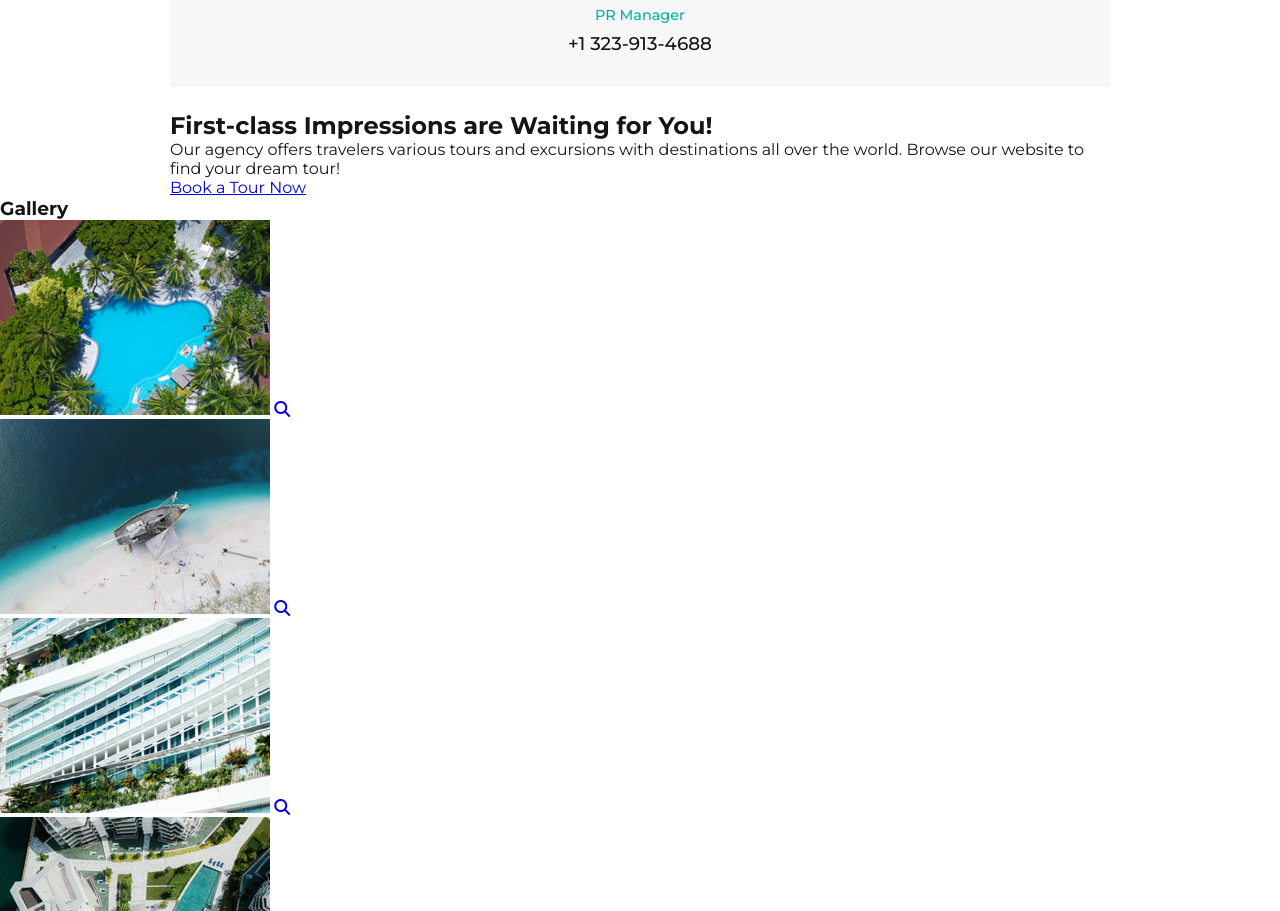
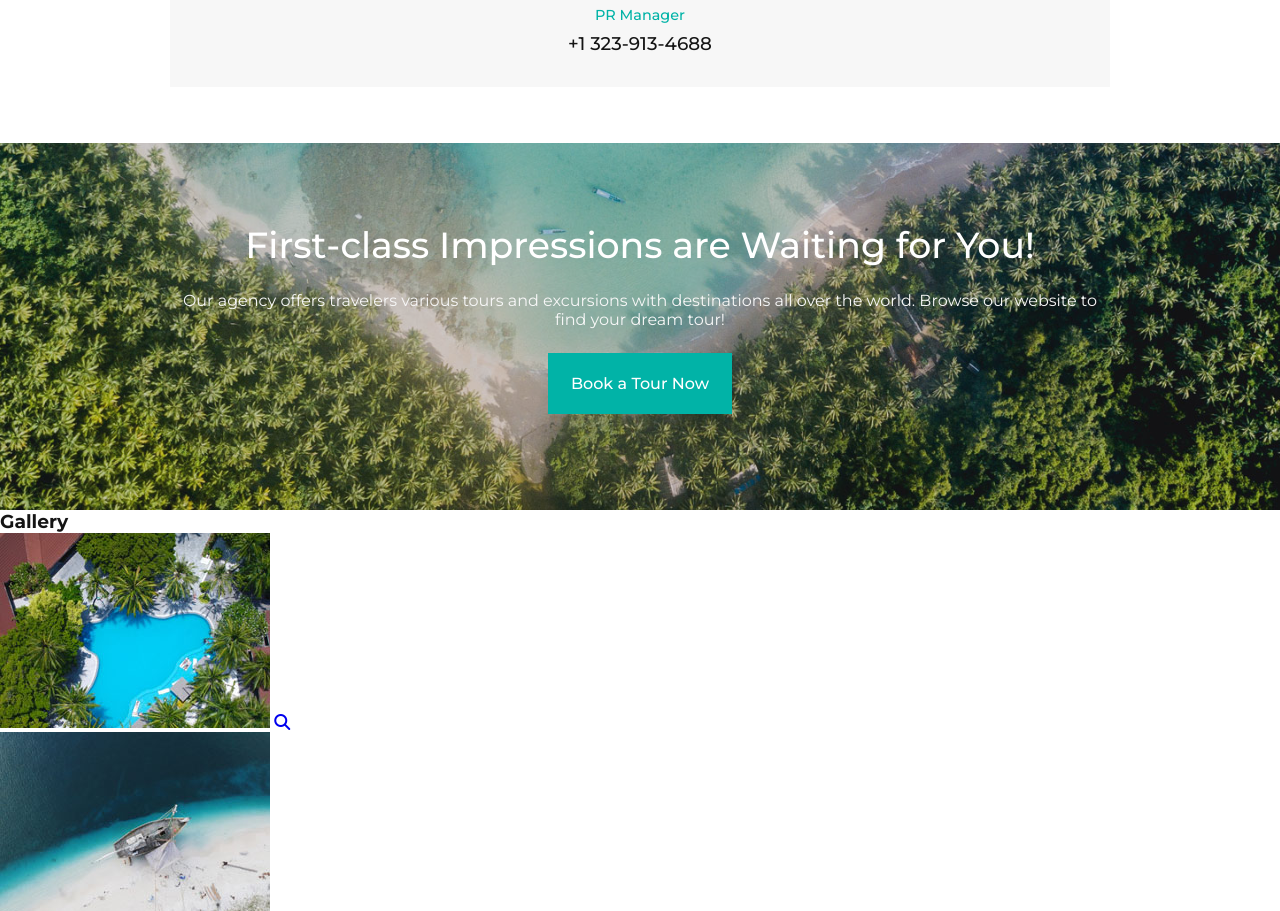
Before and after one commit to kauasilvandrade/explore-the-world, a plain HTML site: page index.html in a window 1280 px wide. Shown: the part 8326-9237 px from the top of the page. Drawn offline with Linux system fonts and the light colour scheme.

Commit message:
terminei a seção de impressions

```diff
--- a/assets/css/style.css
+++ b/assets/css/style.css
@@ -600,7 +600,7 @@ body {
 
 /* SEÇÃO PASSEIOS DIFERENTES  */
 .secaoPasseiosDiferentes {
-    padding: 1.5rem;
+    padding: 1.5rem 1.5rem 3.5rem 1.5rem;
 }
 
 .secaoPasseiosDiferentes h2 {
@@ -678,13 +678,62 @@ body {
 }
 
 /* SEÇÃO PRIMEIRAS IMPRESSÕES */
-.secaoPrimeirasImpressoes {}
+.secaoPrimeirasImpressoes {
+    background-image: url(../img/banner-2.jpg);
+    background-repeat: no-repeat;
+    background-position: center;
+    background-size: 1700px;
+    background-attachment: fixed;
+    padding: 5rem 0.83rem;
+    text-align: center;
+    color: var(--branco);
+    position: relative;
+}
 
-.secaoPrimeirasImpressoes h2 {}
+.secaoPrimeirasImpressoes::before {
+    content: '';
+    background: rgba(24, 26, 35, 0.21);
+    width: 100%;
+    height: 100%;
+    position: absolute;
+    top: 0;
+    left: 0;
+    right: 0;
+    bottom: 0;
+}
 
-.secaoPrimeirasImpressoes p {}
+.secaoPrimeirasImpressoes h2 {
+    font-weight: 500;
+    font-size: 2.27em;
+    margin-bottom: 1.5rem;
+    position: relative;
+}
 
-.secaoPrimeirasImpressoes a {}
+.secaoPrimeirasImpressoes p {
+    color: var(--cinza-claro);
+    margin-bottom: 1.5rem;
+    position: relative;
+}
+
+.secaoPrimeirasImpressoes a {
+    position: relative;
+    display: inline-block;
+    width: 11.5rem;
+    padding: 1.2rem;
+    margin-bottom: 1rem;
+    text-decoration: none;
+    transition: .4s;
+    font-weight: 500;
+    color: var(--branco);
+    background-color: var(--azulClaro);
+    border: 2px solid var(--azulClaro);
+}
+
+.secaoPrimeirasImpressoes a:hover {
+    color: var(--branco);
+    background-color: transparent;
+    border: 2px solid var(--branco);
+}
 
 /* SEÇÃO GALERIA */
 .secaoGaleria {}
```
